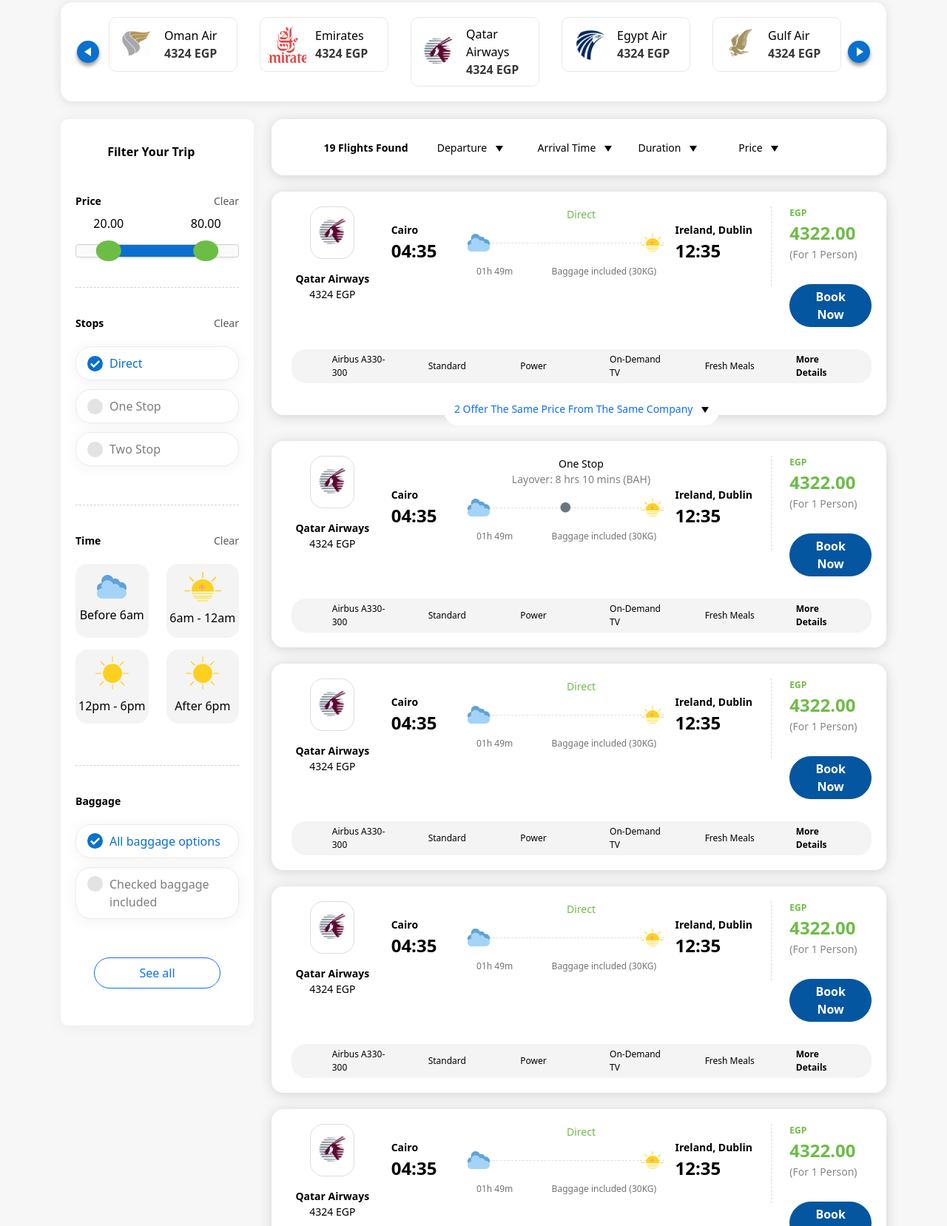
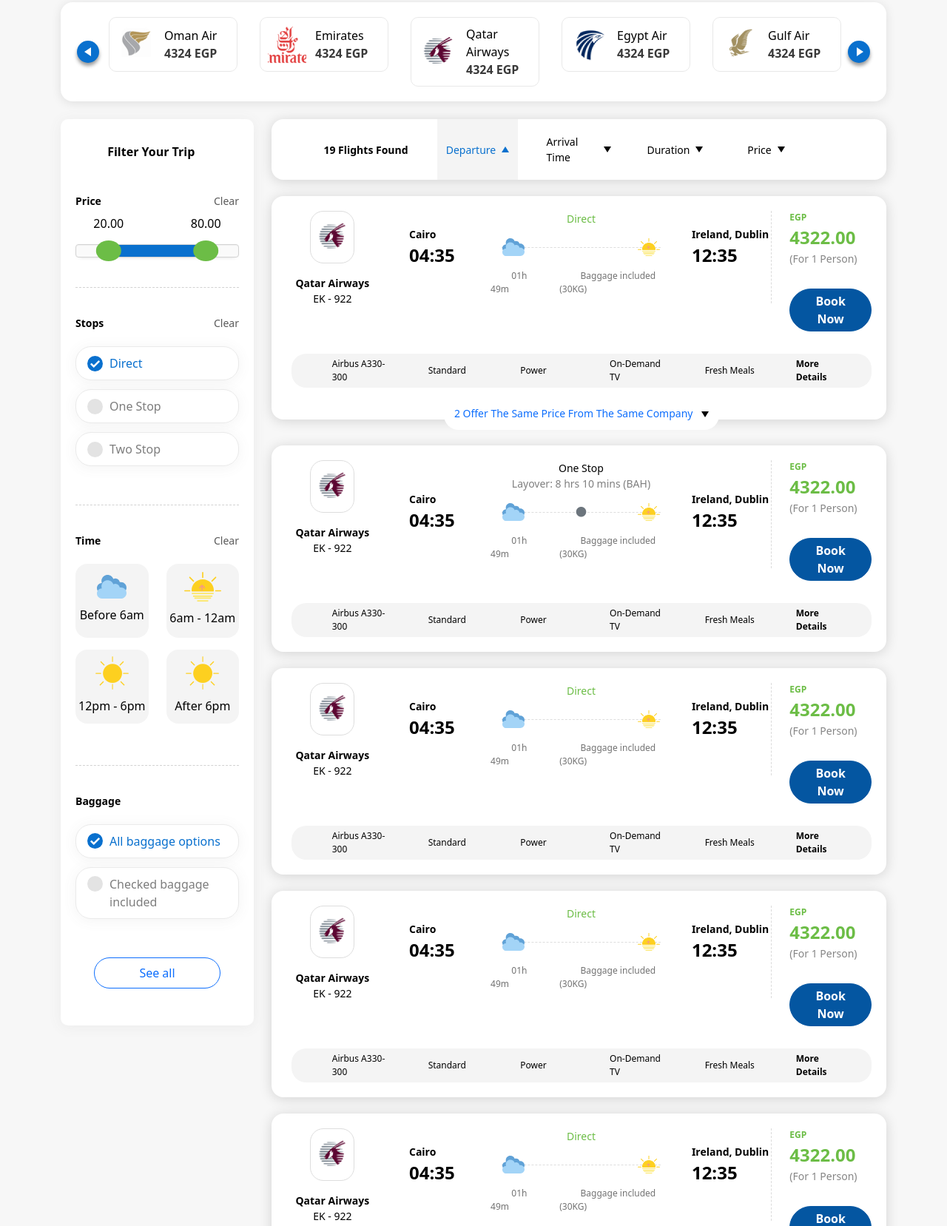
Before and after one commit to HendIbrahim2000/travel-yalla, a website with bundled scripts: page flight.html in a window 1280 px wide. Shown: the part 380-2037 px from the top of the page at 74% size. Built offline with nearby package versions, Linux system fonts and the light colour scheme; a web font is replaced by a local one.

Commit message:
Flight card enhancement

```diff
--- a/flight.html
+++ b/flight.html
@@ -626,25 +626,25 @@
                   </span>
                 </div>
                 <div class="col-md-2 col-3 d-flex align-items-center">
-                  <span>
+                  <span class="active table-head">
                     Departure
-                    <i class="down-triangle d-inline-flex ms-md-2"></i>
+                    <i class="up-triangle d-inline-flex ms-md-2"></i>
                   </span>
                 </div>
                 <div class="col-md-2 col-3 d-flex align-items-center">
-                  <span>
+                  <span class="table-head">
                     Arrival Time
                     <i class="down-triangle d-inline-flex ms-md-2"></i>
                   </span>
                 </div>
                 <div class="col-md-2 col-3 d-flex align-items-center">
-                  <span>
+                  <span class="table-head">
                     Duration
                     <i class="down-triangle d-inline-flex ms-md-2"></i>
                   </span>
                 </div>
                 <div class="col-md-2 col-3 d-flex align-items-center">
-                  <span>
+                  <span class="table-head">
                     Price
                     <i class="down-triangle d-inline-flex ms-md-2"></i>
                   </span>
@@ -660,7 +660,7 @@
                     </div>
                     <div class="text-center">
                       <p><b>Qatar Airways</b> </p>
-                      <p class="price">4324 EGP</p>
+                      <p class="price">EK - 922</p>
                     </div>
                   </div>
                   <div class="col-lg-8">
@@ -669,15 +669,19 @@
                         <p class="second-color">Direct</p>
                         <!-- <p class="text-black-50">Layover: 8 hrs 10 mins (BAH)</p> -->
                       </div>
-                      <div class="d-flex">
-                        <div class="airline-name flex-fill">
+                      <div class="row">
+                        <div class="col-md-3 d-flex justify-content-center">
+                          <div class="airline-name">
                             <p> Cairo</p>
                             <p class="price">04:35</p>
                           </div>
-                        <div class="flex-fill airlines-stops">
+                        </div>
+                        <div class="col-md-6 d-flex justify-content-center">
+                          <div class="airlines-stops">
                             <div class="d-flex justify-content-between p-3 align-items-center position-relative">
                               <div class="line"></div>
                               <img src="./img/time1.svg" alt="">
+                              <i class="demo-icon icon-plane second-color">&#xe809;</i>
                               <i class="demo-icon icon-plane second-color">&#xe809;</i>
                               <img src="./img/time2.svg" alt="">
                             </div>
@@ -687,9 +691,12 @@
                               <p><i class="demo-icon icon-bag">&#xe80b;</i> Baggage included (30KG)</p>
                             </div>
                           </div>
-                        <div class="airline-name flex-fill">
+                        </div>
+                        <div class="col-md-3 d-flex justify-content-center">
+                          <div class="airline-name">
                             <p>Ireland, Dublin</p>
                             <p class="price">12:35</p>
+                          </div>
                         </div>
                       </div>
                     </div>
@@ -748,7 +755,7 @@
                     </div>
                     <div class="text-center">
                       <p><b>Qatar Airways</b> </p>
-                      <p class="price">4324 EGP</p>
+                      <p class="price">EK - 922</p>
                     </div>
                   </div>
                   <div class="col-lg-8">
@@ -757,12 +764,15 @@
                         <p>One Stop</p>
                         <p class="text-black-50">Layover: 8 hrs 10 mins (BAH)</p>
                       </div>
-                      <div class="d-flex">
-                        <div class="airline-name flex-fill">
+                      <div class="row">
+                        <div class="col-md-3 d-flex justify-content-center">
+                          <div class="airline-name">
                             <p> Cairo</p>
                             <p class="price">04:35</p>
                           </div>
-                        <div class="flex-fill airlines-stops">
+                        </div>
+                        <div class="col-md-6 d-flex justify-content-center">
+                          <div class="airlines-stops">
                             <div class="d-flex justify-content-between p-3 align-items-center position-relative">
                               <div class="line"></div>
                               <img src="./img/time1.svg" alt="">
@@ -775,10 +785,16 @@
                               <p><i class="demo-icon icon-bag">&#xe80b;</i> Baggage included (30KG)</p>
                             </div>
                           </div>
-                        <div class="airline-name flex-fill">
+                        </div>
+                        <div class="col-md-3 d-flex justify-content-center">
+                          <div class="airline-name">
                             <p>Ireland, Dublin</p>
                             <p class="price">12:35</p>
                           </div>
+                        </div>
+
+
+
                       </div>
                     </div>
 
@@ -833,7 +849,7 @@
                     </div>
                     <div class="text-center">
                       <p><b>Qatar Airways</b> </p>
-                      <p class="price">4324 EGP</p>
+                      <p class="price">EK - 922</p>
                     </div>
                   </div>
                   <div class="col-lg-8">
@@ -842,12 +858,15 @@
                         <p class="second-color">Direct</p>
                         <!-- <p class="text-black-50">Layover: 8 hrs 10 mins (BAH)</p> -->
                       </div>
-                      <div class="d-flex">
-                        <div class="airline-name flex-fill">
+                      <div class="row">
+                        <div class="col-md-3 d-flex justify-content-center">
+                          <div class="airline-name">
                             <p> Cairo</p>
                             <p class="price">04:35</p>
                           </div>
-                        <div class="flex-fill airlines-stops">
+                        </div>
+                        <div class="col-md-6 d-flex justify-content-center">
+                          <div class="airlines-stops">
                             <div class="d-flex justify-content-between p-3 align-items-center position-relative">
                               <div class="line"></div>
                               <img src="./img/time1.svg" alt="">
@@ -860,10 +879,16 @@
                               <p><i class="demo-icon icon-bag">&#xe80b;</i> Baggage included (30KG)</p>
                             </div>
                           </div>
-                        <div class="airline-name flex-fill">
+                        </div>
+                        <div class="col-md-3 d-flex justify-content-center">
+                          <div class="airline-name">
                             <p>Ireland, Dublin</p>
                             <p class="price">12:35</p>
                           </div>
+                        </div>
+
+
+
                       </div>
                     </div>
 
@@ -918,7 +943,7 @@
                     </div>
                     <div class="text-center">
                       <p><b>Qatar Airways</b> </p>
-                      <p class="price">4324 EGP</p>
+                      <p class="price">EK - 922</p>
                     </div>
                   </div>
                   <div class="col-lg-8">
@@ -927,12 +952,15 @@
                         <p class="second-color">Direct</p>
                         <!-- <p class="text-black-50">Layover: 8 hrs 10 mins (BAH)</p> -->
                       </div>
-                      <div class="d-flex">
-                        <div class="airline-name flex-fill">
+                      <div class="row">
+                        <div class="col-md-3 d-flex justify-content-center">
+                          <div class="airline-name">
                             <p> Cairo</p>
                             <p class="price">04:35</p>
                           </div>
-                        <div class="flex-fill airlines-stops">
+                        </div>
+                        <div class="col-md-6 d-flex justify-content-center">
+                          <div class="airlines-stops">
                             <div class="d-flex justify-content-between p-3 align-items-center position-relative">
                               <div class="line"></div>
                               <img src="./img/time1.svg" alt="">
@@ -945,10 +973,16 @@
                               <p><i class="demo-icon icon-bag">&#xe80b;</i> Baggage included (30KG)</p>
                             </div>
                           </div>
-                        <div class="airline-name flex-fill">
+                        </div>
+                        <div class="col-md-3 d-flex justify-content-center">
+                          <div class="airline-name">
                             <p>Ireland, Dublin</p>
                             <p class="price">12:35</p>
                           </div>
+                        </div>
+
+
+
                       </div>
                     </div>
 
@@ -1003,7 +1037,7 @@
                     </div>
                     <div class="text-center">
                       <p><b>Qatar Airways</b> </p>
-                      <p class="price">4324 EGP</p>
+                      <p class="price">EK - 922</p>
                     </div>
                   </div>
                   <div class="col-lg-8">
@@ -1012,12 +1046,15 @@
                         <p class="second-color">Direct</p>
                         <!-- <p class="text-black-50">Layover: 8 hrs 10 mins (BAH)</p> -->
                       </div>
-                      <div class="d-flex">
-                        <div class="airline-name flex-fill">
+                      <div class="row">
+                        <div class="col-md-3 d-flex justify-content-center">
+                          <div class="airline-name">
                             <p> Cairo</p>
                             <p class="price">04:35</p>
                           </div>
-                        <div class="flex-fill airlines-stops">
+                        </div>
+                        <div class="col-md-6 d-flex justify-content-center">
+                          <div class="airlines-stops">
                             <div class="d-flex justify-content-between p-3 align-items-center position-relative">
                               <div class="line"></div>
                               <img src="./img/time1.svg" alt="">
@@ -1030,10 +1067,16 @@
                               <p><i class="demo-icon icon-bag">&#xe80b;</i> Baggage included (30KG)</p>
                             </div>
                           </div>
-                        <div class="airline-name flex-fill">
+                        </div>
+                        <div class="col-md-3 d-flex justify-content-center">
+                          <div class="airline-name">
                             <p>Ireland, Dublin</p>
                             <p class="price">12:35</p>
                           </div>
+                        </div>
+
+
+
                       </div>
                     </div>
 
--- a/scss/pages/_flight.scss
+++ b/scss/pages/_flight.scss
@@ -338,22 +338,48 @@
         }
 
         .travel-card {
-            padding: 20px;
+            padding: 0 20px;
             margin-bottom: 22px;
             background: #ffffff;
+
+            &.flight-card {
+                padding: 20px;
+            }
 
             span {
                 font-size: 14px;
 
+                &.table-head {
+                    padding: 20px 12px;
+                    height: 100%;
+                    display: flex;
+                    align-items: center;
+
+                    &.active {
+
+                        background: #f4f4f4;
+                        color: $main-color;
+                    }
+                }
+
+
                 .icon-flight {
                     font-size: 36px;
                 }
+
+
             }
 
-            .down-triangle, .up-triangle {
+            .down-triangle {
                 border-left: 5px solid transparent;
                 border-right: 5px solid transparent;
                 border-top: 8px solid;
+            }
+
+            .up-triangle {
+                border-left: 5px solid transparent;
+                border-right: 5px solid transparent;
+                border-bottom: 8px solid;
             }
 
             &.flight-card {
```
Also changed, not shown: scss/theme.css, 1 other file. Lines whose indentation alone changed are shown as unchanged.
